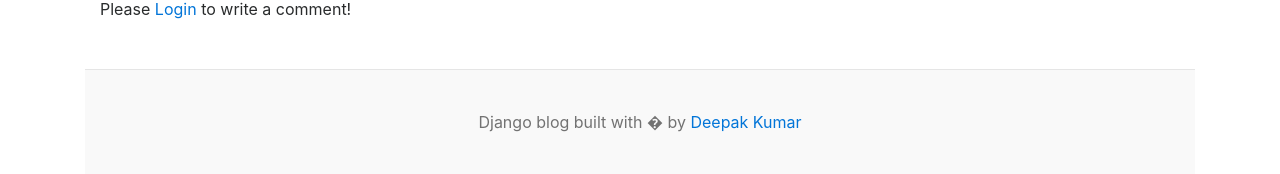
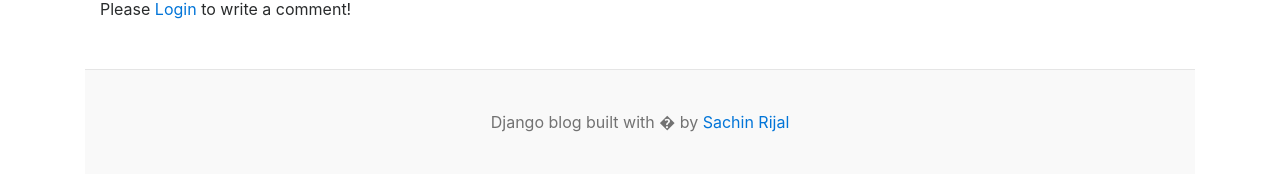
Before and after one commit to sachinrijal/blog-website, a Django app: a page that uses templates/footer.html in a window 1280 px wide. Shown: the part 1208-1382 px from the top of the page. Run offline with Django 5.2, Linux system fonts and the light colour scheme; data comes from the database, SQL or seed files in the repository.

Commit message:
modified:   templates/footer.html

```diff
--- a/templates/footer.html
+++ b/templates/footer.html
@@ -1,5 +1,5 @@
 <footer class="blog-footer">
-  <p>Django blog built with � by <a href="#">Deepak Kumar</a></p>
+  <p>Django blog built with � by <a href="#">Sachin Rijal</a></p>
 </footer>
 </body>
 </html>
```
